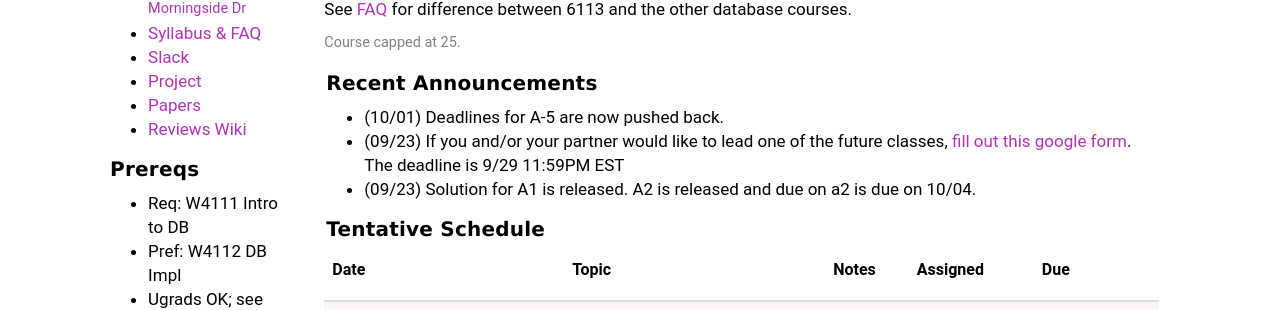
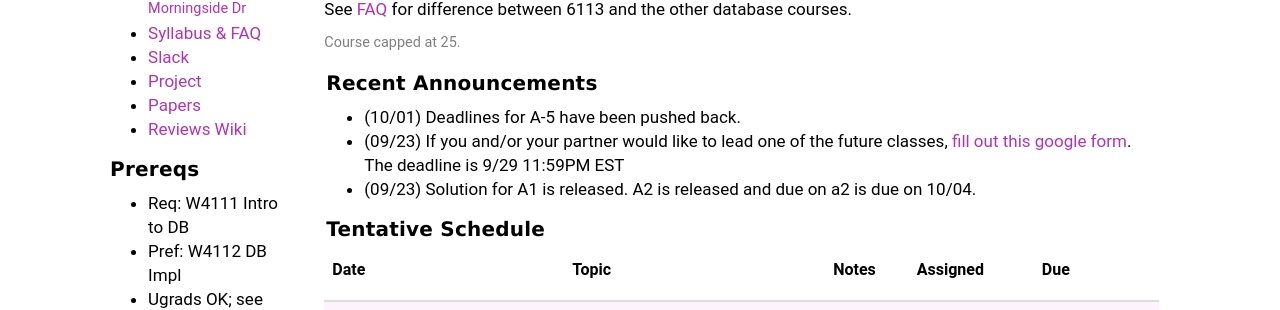
Before and after one commit to w6113/website_fall2020, a Jekyll site: the page built from index.md, in a window 1280 px wide and 900 px high, scrolled down 361 px. Shown: the part 153-463 px from the top of the window. Built offline with Jekyll 4.4.1, drawn with Linux system fonts in a browser that asks for light colours.

Commit message:
Update index.md

```diff
--- a/index.md
+++ b/index.md
@@ -18,7 +18,7 @@ See [FAQ](./syllabus#faq) for difference between 6113 and the other database cou
 
 
 #### Recent Announcements
-* (10/01) Deadlines for A-5 are now pushed back.
+* (10/01) Deadlines for A-5 have been pushed back.
 * (09/23) If you and/or your partner would like to lead one of the future classes, [fill out this google form](https://forms.gle/JWRuFCLaFPqK4QHw5).  The deadline is 9/29 11:59PM EST
 * (09/23) Solution for A1 is released. A2 is released and due on a2 is due on 10/04.
 
```
